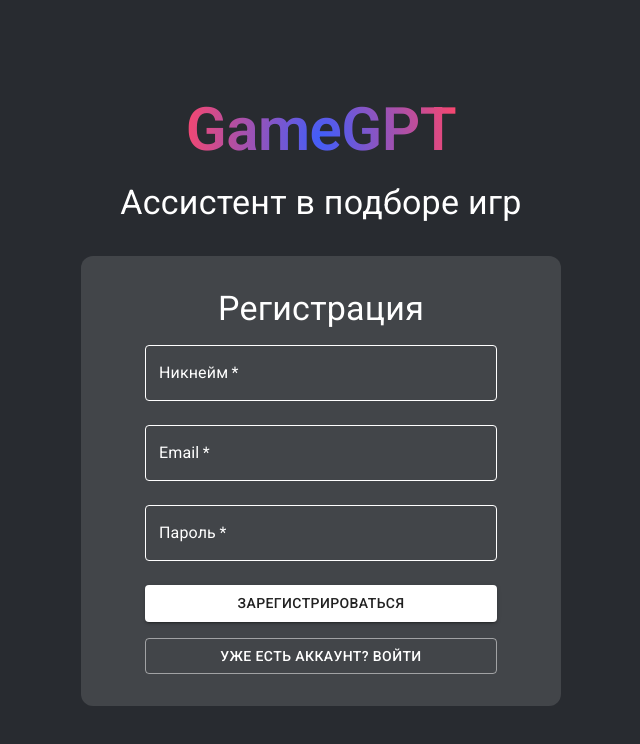
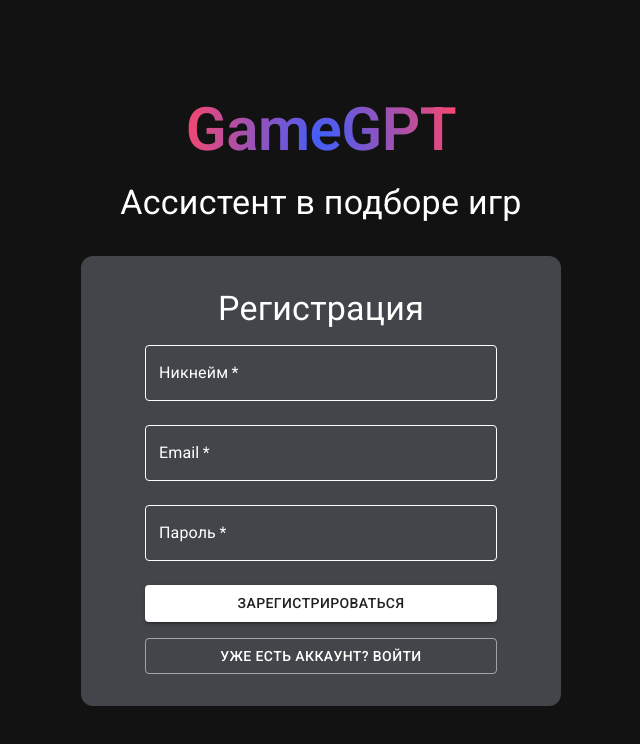
Before and after one commit to Vintohlet/game-gpt-frontend, a React (Vite) app: page /auth in a window 1280 px wide. Shown: the top 744 px of the page, without its empty margins (319-959 px from the left). Built offline with nearby package versions, Linux system fonts and the light colour scheme.

Commit message:
fix: background

```diff
--- a/src/pages/AuthPage.jsx
+++ b/src/pages/AuthPage.jsx
@@ -54,7 +54,6 @@ export default function AuthPage() {
   };
 
   return (
-    <div className="page">
       <Container maxWidth="md" sx={{ py: 14, display: "flex", justifyContent: "center", height: "100vh",flexDirection:"column", alignItems:"center" }}>
         <Typography variant="h2" sx={{pb:2, fontWeight:"600"}} className="title">GameGPT </Typography>
         <Typography variant="h4" sx={{pb:4}}>Ассистент в подборе игр</Typography>
@@ -133,6 +132,6 @@ export default function AuthPage() {
           </form>
         </Box>
       </Container>
-    </div>
+
   );
 }
```
